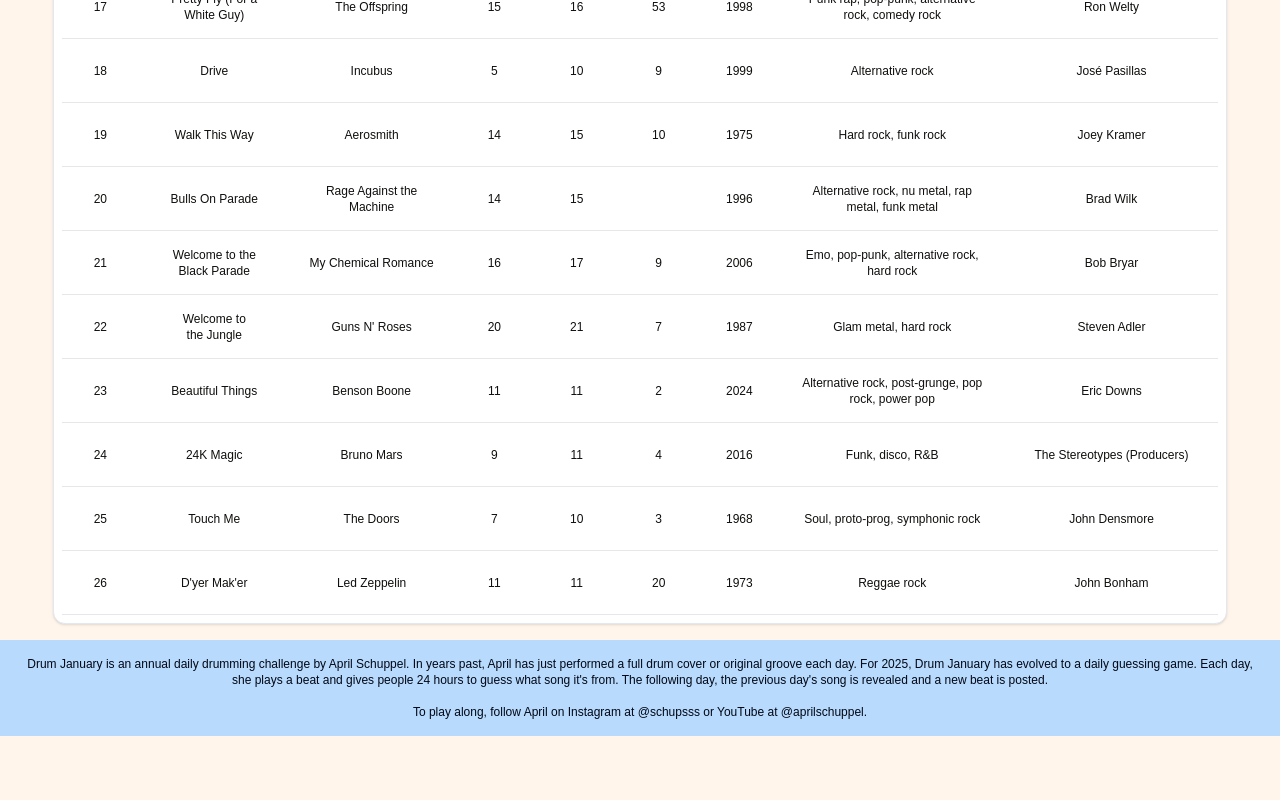
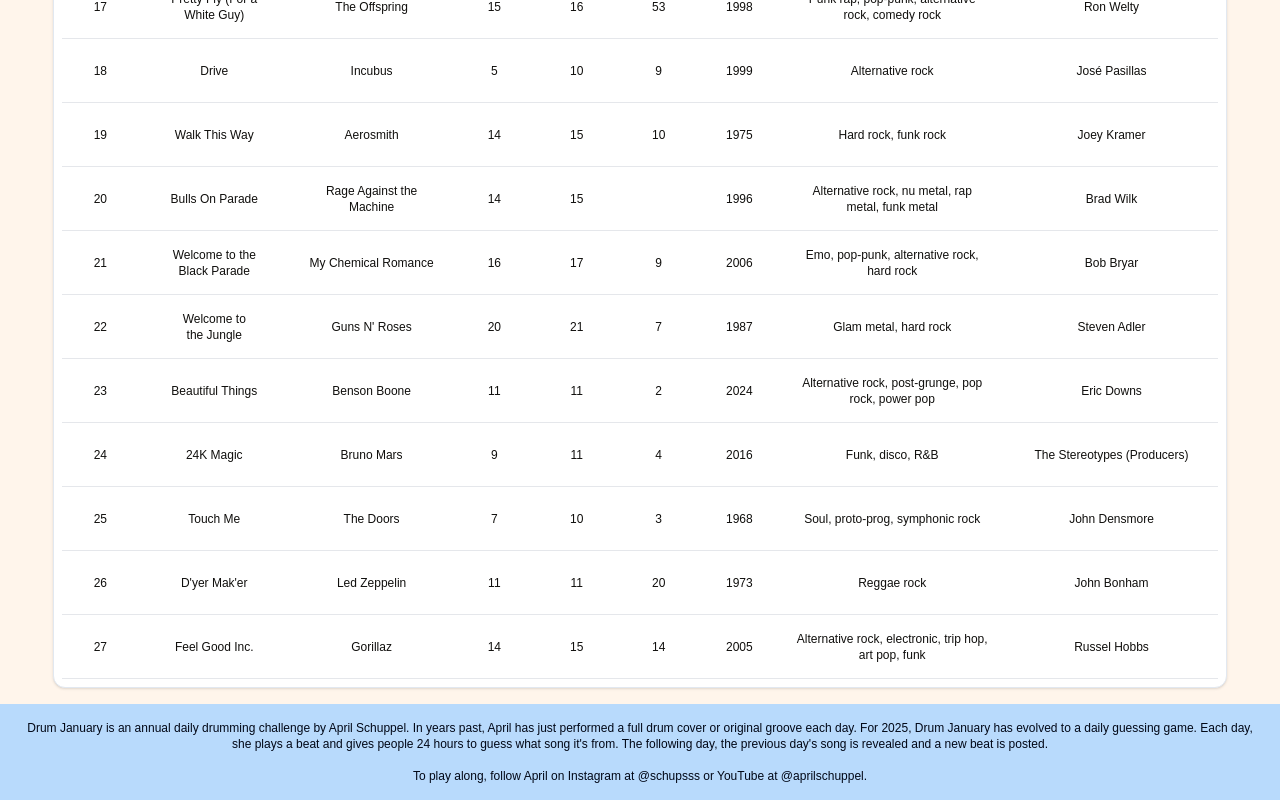
Before and after one commit to aprilschuppel/drum-january, a Next.js app: page /stats in a window 1280 px wide. Shown: the part 1239-2039 px from the top of the page. Before the commit the page ends 1975 px from the top, so only its background shows below. Built offline with nearby package versions, Linux system fonts and the light colour scheme.

Commit message:
data updates

```diff
--- a/src/data/data.ts
+++ b/src/data/data.ts
@@ -209,28 +209,36 @@
       tooltip: "100.00",
       status: "Perfect",
     },
+    {
+      beatId: 27,
+      songTitle: "Feel Good Inc.",
+      correctGuesses: 14,
+      totalGuesses: 15,
+      tooltip: "93.33",
+      status: "Great"
+    }
 ];
 
 export const overallGuessLeaderData: Leaderboard[] = [
   {
     name: "scubasav144",
-    value: 25,
+    value: 26,
   },
   {
     name: "shortofadime",
+    value: 23,
+  },
+  {
+    name: "mgattoni15",
     value: 22,
   },
   {
-    name: "mgattoni15",
-    value: 21,
-  },
-  {
     name: "erinnbenedict",
-    value: 19,
+    value: 20,
   },
   {
     name: "peetydraws",
-    value: 17,
+    value: 18,
   }
 ];
 
@@ -614,5 +622,18 @@
     releaseYear: 1973,
     releaseDecade: "1970s",
     hot100Peak: 20
+  },
+  {
+    day: 27,
+    song: "Feel Good Inc.",
+    artist: "Gorillaz",
+    drummer: "Russel Hobbs",
+    broadGenre: "Alternative",
+    genre: "Alternative rock, electronic, trip hop, art pop, funk",
+    totalGuesses: 15,
+    correctGuesses: 14,
+    releaseYear: 2005,
+    releaseDecade: "2000s",
+    hot100Peak: 14
   }
 ];
```
